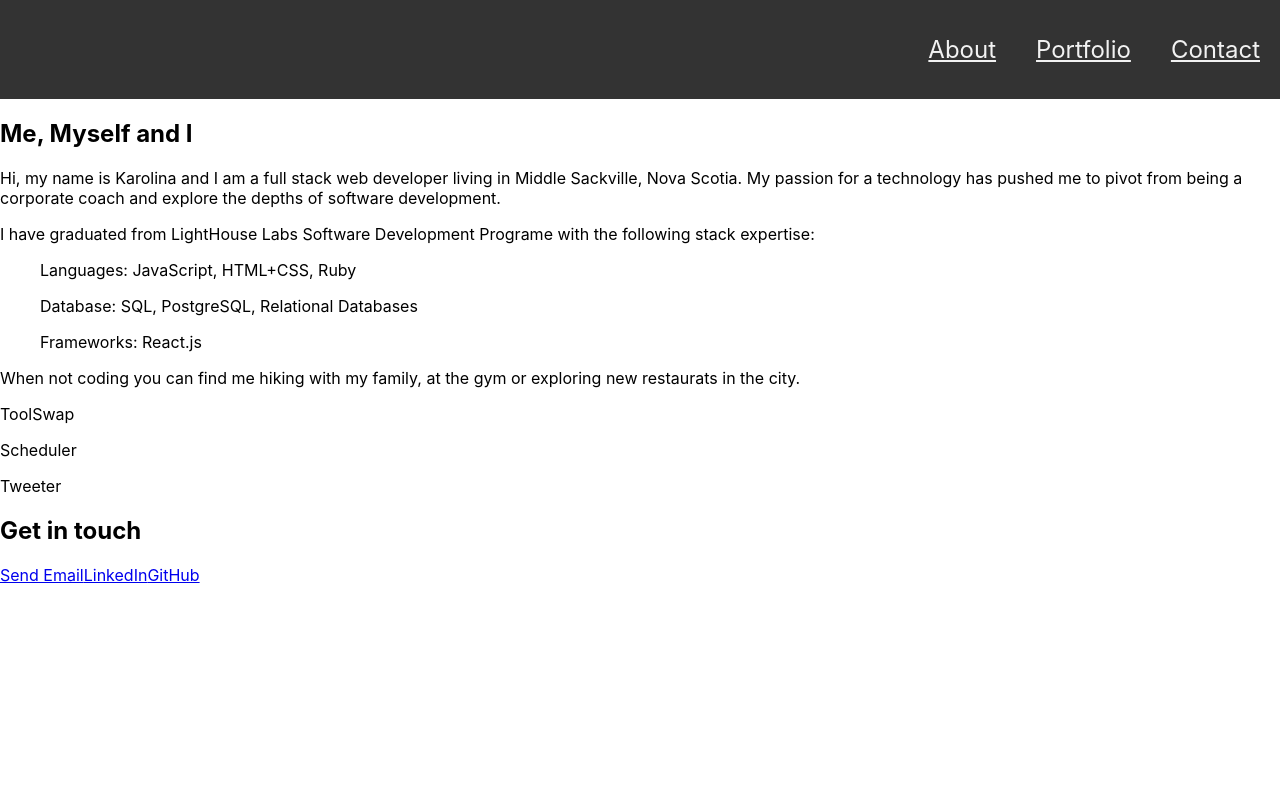
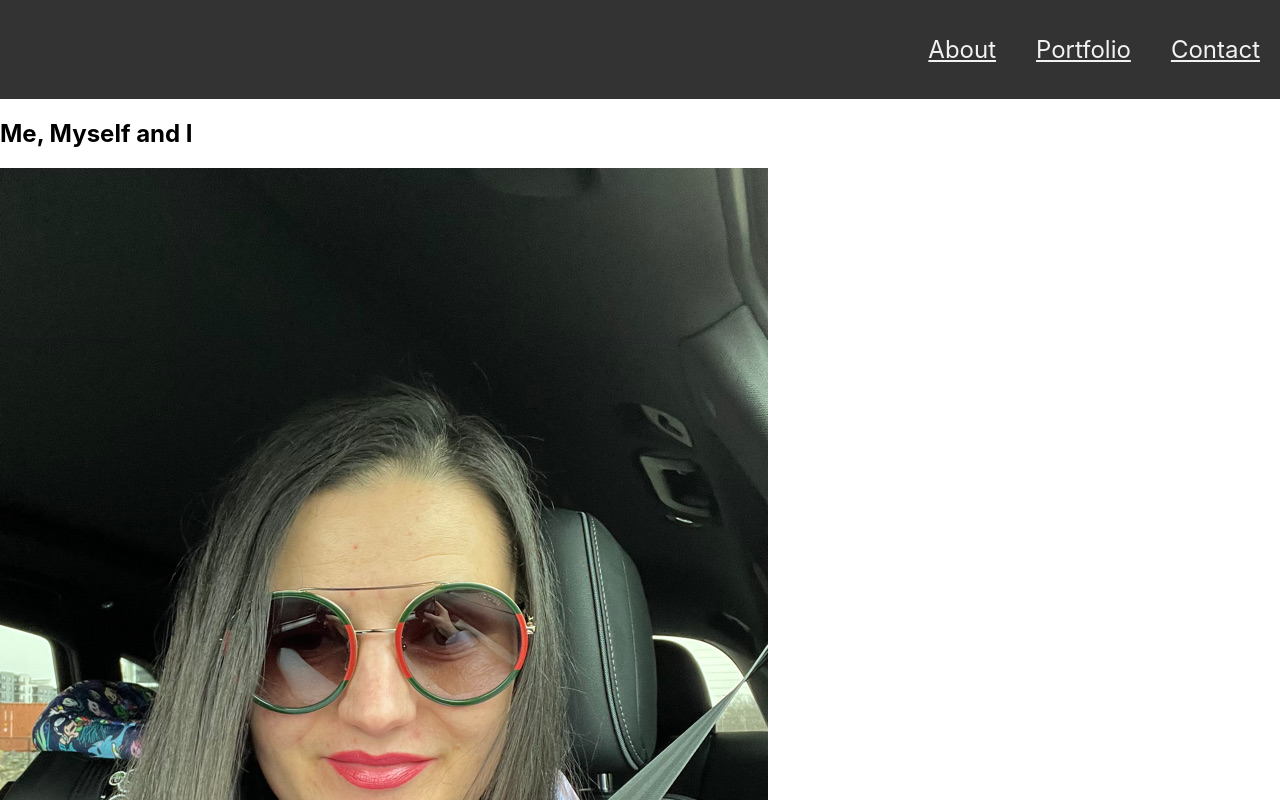
Before and after one commit to quackness/my-website, a React (Create React App) app in the folder client/: page / in a window 1280 px wide. Shown: the top 800 px of the page. Built offline with nearby package versions, Linux system fonts and the light colour scheme.

Commit message:
include a picture

```diff
--- a/client/src/components/About.jsx
+++ b/client/src/components/About.jsx
@@ -1,7 +1,10 @@
+import karo from '../karo.jpeg';
+
 export default function About () {
   return (
     <div className="about" id="about">
        <h2>Me, Myself and I</h2>
+       <img src={karo} alt="karo" />
         <p>Hi, my name is Karolina and I am a full stack web developer living in Middle Sackville, Nova Scotia. My passion for a technology has pushed me to pivot from being a corporate coach and explore the depths of software development.</p>
         <p>I have graduated from LightHouse Labs Software Development Programe with the following stack expertise:</p>
           <ul>
```
